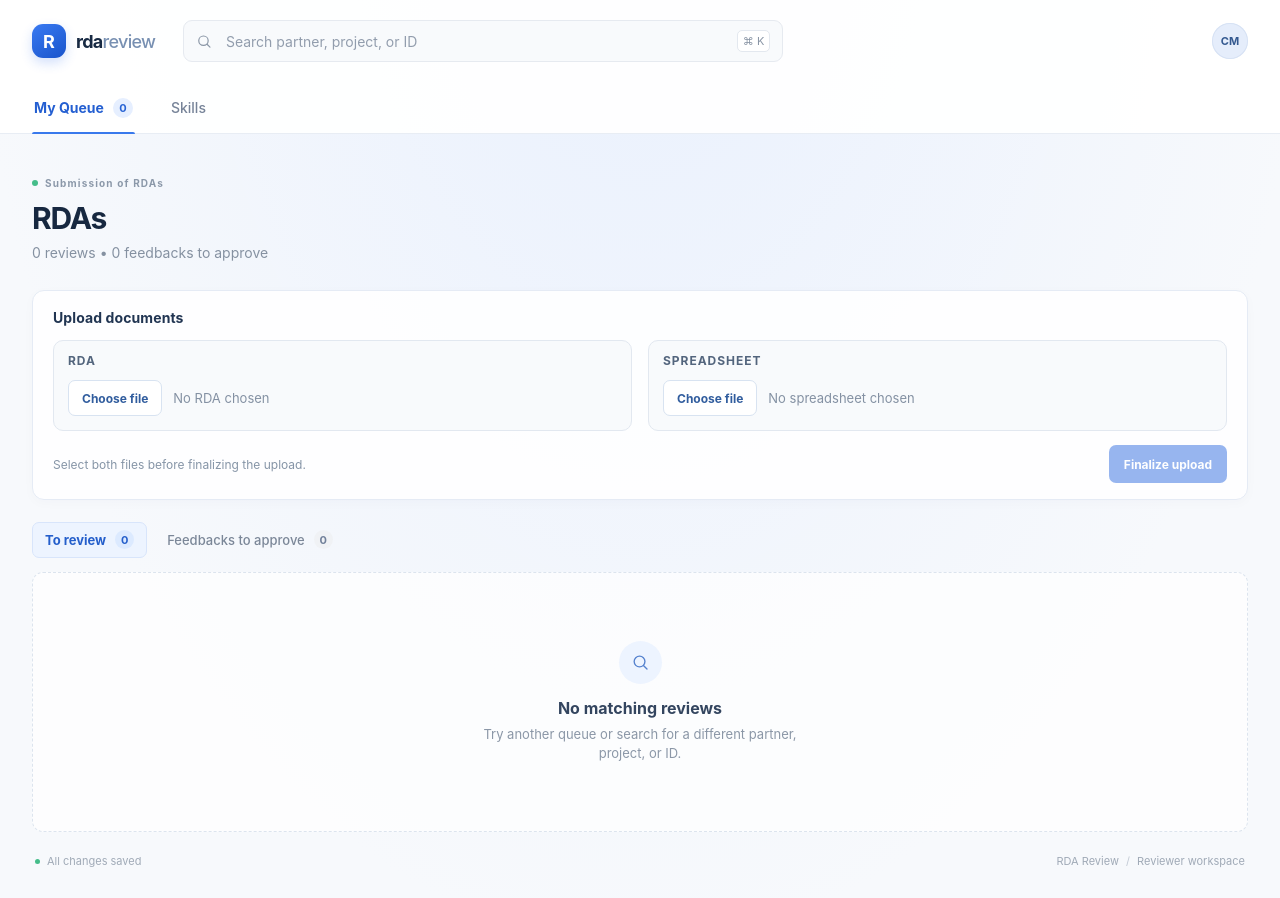
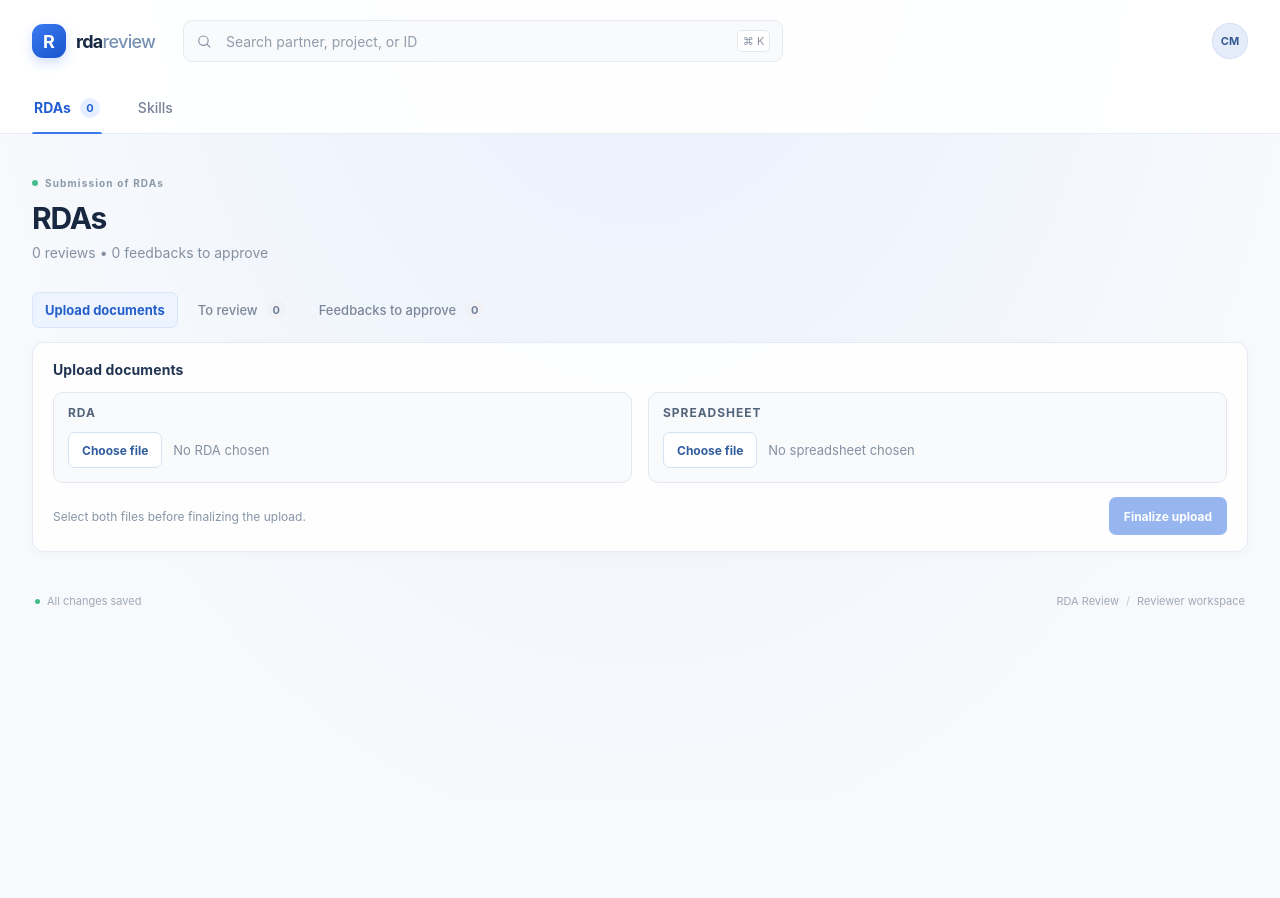
Before and after one commit to lucasvieira-ia/frontend_rda_poc, an Angular app: page / in a window 1280 px wide. After the commit the page ends 800 px from the top, so only its background shows below. Built offline with nearby package versions, Linux system fonts and the light colour scheme.

Commit message:
Add improviments

```diff
--- a/src/app/app.html
+++ b/src/app/app.html
@@ -36,7 +36,7 @@
         [attr.aria-selected]="activePage() === 'queue'"
         (click)="selectPage('queue')"
       >
-        My Queue <span class="nav-badge">{{ totalQueueCount() }}</span>
+        RDAs <span class="nav-badge">{{ totalQueueCount() }}</span>
       </button>
       <button
         class="primary-tab"
@@ -61,10 +61,35 @@
       </div>
     </div>
 
-    <section class="upload-section" aria-label="Upload documents">
+    <nav class="queue-tabs" aria-label="Queue sections" role="tablist">
+      @for (filter of queueFilters(); track filter.key) {
+        <button
+          class="queue-tab"
+          type="button"
+          role="tab"
+          [id]="'queue-tab-' + filter.key"
+          [class.active]="selectedQueue() === filter.key"
+          [attr.aria-selected]="selectedQueue() === filter.key"
+          [attr.aria-controls]="filter.key === 'upload' ? 'upload-panel' : 'queue-panel'"
+          (click)="selectQueue(filter.key)"
+        >
+          {{ filter.label }}
+          @if (filter.count !== undefined) {
+            <span class="count-badge">{{ filter.count }}</span>
+          }
+        </button>
+      }
+    </nav>
+
+    @if (selectedQueue() === 'upload') {
+    <section
+      id="upload-panel"
+      class="upload-section"
+      role="tabpanel"
+      aria-labelledby="queue-tab-upload"
+    >
       <div class="upload-header">
         <h2>Upload documents</h2>
-
       </div>
 
       <div class="upload-grid">
@@ -114,24 +139,14 @@
         </button>
       </div>
     </section>
-
-    <nav class="queue-tabs" aria-label="Filter queue" role="tablist">
-      @for (filter of queueFilters(); track filter.key) {
-        <button
-          class="queue-tab"
-          type="button"
-          role="tab"
-          [class.active]="selectedQueue() === filter.key"
-          [attr.aria-selected]="selectedQueue() === filter.key"
-          (click)="selectQueue(filter.key)"
-        >
-          {{ filter.label }}
-          <span class="count-badge">{{ filter.count }}</span>
-        </button>
-      }
-    </nav>
-
-    <section class="queue-list" aria-label="Reviews to complete">
+    } @else {
+    <section
+      id="queue-panel"
+      class="queue-list"
+      role="tabpanel"
+      [attr.aria-labelledby]="'queue-tab-' + selectedQueue()"
+      aria-label="Reviews to complete"
+    >
       @for (item of visibleItems(); track item.id) {
         <article class="review-card">
           <div class="project-column">
@@ -254,6 +269,7 @@
         </div>
       }
     </section>
+    }
 
     <footer class="page-footer">
       <span class="footer-status"><span></span> All changes saved</span>
--- a/src/app/app.ts
+++ b/src/app/app.ts
@@ -2,7 +2,14 @@ import { Component, computed, OnDestroy, signal } from '@angular/core';
 import { HttpClient, HttpErrorResponse } from '@angular/common/http';
 
 type QueueCategory = 'review' | 'feedback';
+type QueueTab = 'upload' | QueueCategory;
 type PrimaryPage = 'queue' | 'skills';
+
+interface QueueFilter {
+  key: QueueTab;
+  label: string;
+  count?: number;
+}
 
 interface ReviewMetric {
   label: string;
@@ -52,7 +59,7 @@ export class App implements OnDestroy {
   private readonly apiUrl = 'http://localhost:8000/api/reviews/ingest';
 
   protected readonly activePage = signal<PrimaryPage>('queue');
-  protected readonly selectedQueue = signal<QueueCategory>('review');
+  protected readonly selectedQueue = signal<QueueTab>('upload');
   protected readonly searchTerm = signal('');
   protected readonly startedReviewId = signal<string | null>(null);
   protected readonly uploadingReviewId = signal<string | null>(null);
@@ -84,13 +91,14 @@ export class App implements OnDestroy {
     Object.values(this.queueCounts()).reduce((total, count) => total + count, 0),
   );
 
-  protected readonly queueFilters = computed(() => {
+  protected readonly queueFilters = computed<QueueFilter[]>(() => {
     const counts = this.queueCounts();
 
     return [
+      { key: 'upload', label: 'Upload documents' },
       { key: 'review', label: 'To review', count: counts.review },
       { key: 'feedback', label: 'Feedbacks to approve', count: counts.feedback },
-    ] as const;
+    ];
   });
 
   protected readonly queueSummary = computed(() => {
@@ -105,9 +113,10 @@ export class App implements OnDestroy {
 
   protected readonly visibleItems = computed(() => {
     const query = this.searchTerm().trim().toLocaleLowerCase();
+    const selectedQueue = this.selectedQueue();
 
     return this.reviewItems().filter((item) => {
-      const matchesQueue = item.category === this.selectedQueue();
+      const matchesQueue = selectedQueue !== 'upload' && item.category === selectedQueue;
       const searchableText = [
         item.organization,
         item.project,
@@ -122,7 +131,7 @@ export class App implements OnDestroy {
     });
   });
 
-  protected selectQueue(queue: QueueCategory): void {
+  protected selectQueue(queue: QueueTab): void {
     this.selectedQueue.set(queue);
   }
 
```
Also changed, not shown: 2 other files (tests, documents, lock files or other folders).
